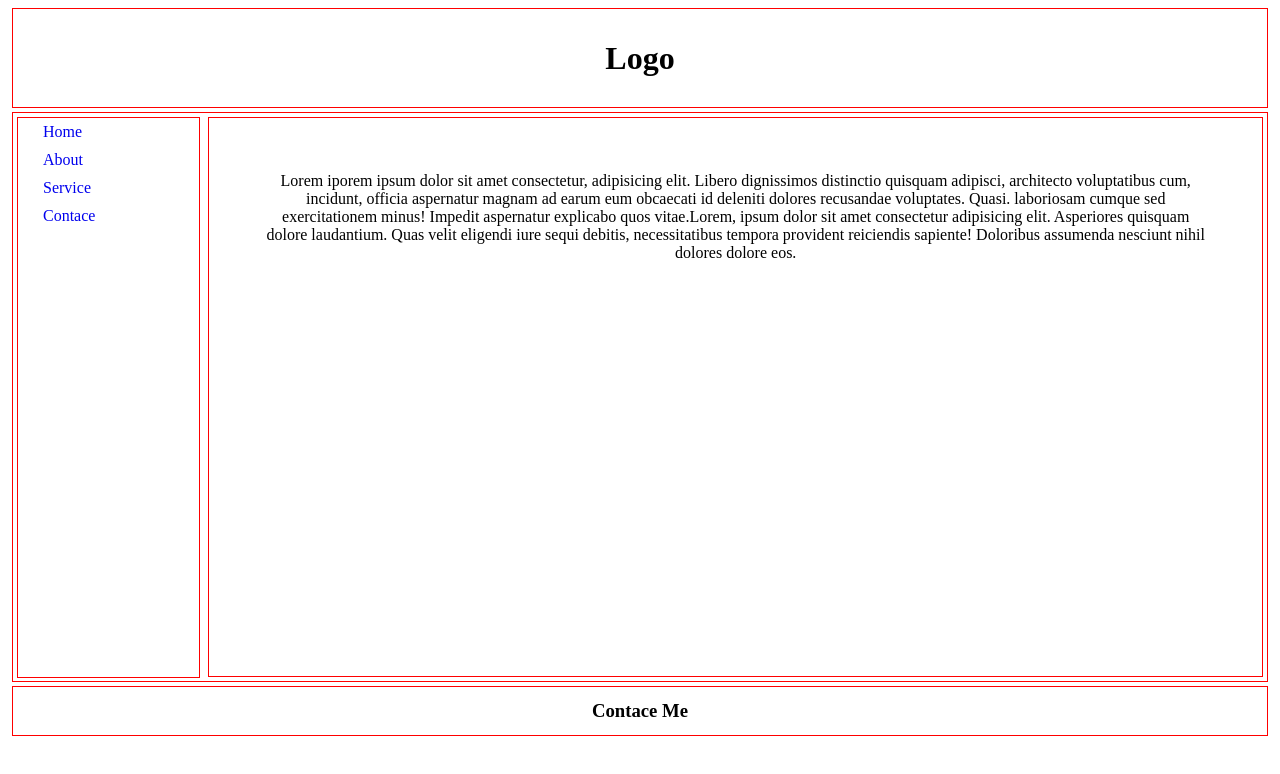
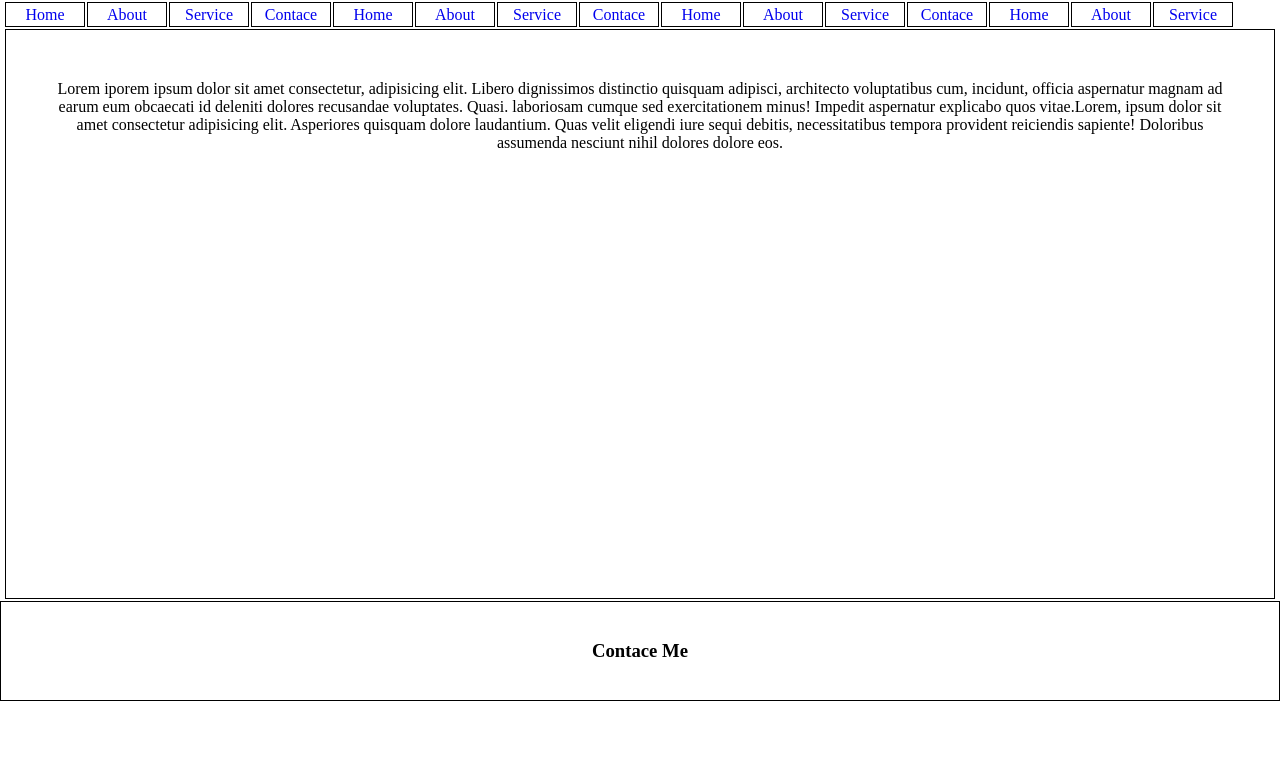
Before and after one commit to Khanchai-pat/Structure-web-HTML-CSS-Basic-, a plain HTML site: page index.html in a window 1280 px wide. Drawn offline with Linux system fonts and the light colour scheme.

Commit message:
second commit

```diff
--- a/index.css
+++ b/index.css
@@ -1,40 +1,56 @@
 * {
     padding: 0;
-    margin: 4px;
+    margin: 0;
     box-sizing: border-box;
 }
 
 .Header {
-    height: 100px;
-    border: 1px solid red;
+    margin: 2px 4px;
+    display: flex;
+    justify-content: start;
+    /* height: 50px; */
+    /* border: 1px solid rgb(0, 0, 0); */
+    /* align-items: center; */
+}
+
+.Body {
+    margin: 2px 5px;
+    height: 570px;
+    border: 1px solid rgb(0, 0, 0);
+    display: flex;
+    justify-content: center;
+    /* align-items: center; */
+}
+
+.Navbar {
     display: flex;
     align-items: center;
     justify-content: center;
-}
-
-.Body {
-    height: 570px;
-    border: 1px solid red;
-    display: flex;
-}
-
-.Navbar {
-    padding-left: 20px;
-    width: 225px;
-    height: 561px;
-    display: flex;
-    flex-direction: column;
-    border: 1px solid red;
-
+    /* border: 1px solid red; */
+    /* padding: 0 10px; */
+    /* flex-direction: column; */
+    /* border: 1px solid red; */
 }
 
 .Navbar a {
-    margin: 5px;
+    display: flex;
+    align-items: center;
+    justify-content: center;
+    margin: 0 1px;
     text-decoration: none;
+    height: 25px;
+    width: 80px;
+    border: 0.1px solid rgb(0, 0, 0);
+}
+
+.Navbar a:hover {
+    background-color: rgb(218, 218, 218);
+    /* border: 1px solid rgb(0, 0, 0); */
+    color: rgb(0, 0, 0);
 }
 
 .Content {
-    border: 1px solid red;
+    /* border: 1px solid red; */
     width: 1300px;
     display: flex;
     flex-direction: column;
@@ -44,10 +60,10 @@
 }
 
 .Footer {
-    height: 50px;
+    height: 100px;
     text-align: center;
     display: flex;
     align-items: center;
     justify-content: center;
-    border: 1px solid red;
+    border: 1px solid rgb(0, 0, 0);
 }
--- a/index.html
+++ b/index.html
@@ -1,28 +1,53 @@
 <!DOCTYPE html>
 <html lang="en">
+
 <head>
     <meta charset="UTF-8">
     <meta name="viewport" content="width=device-width, initial-scale=1.0">
     <link rel="stylesheet" href="index.css">
     <title>Basic Frist Web</title>
 </head>
+
 <body>
     <div class="Header">
-        <div class="Logo"><h1>Logo</h1></div>
+        <!-- <div class="Logo">
+            <h1>Logo</h1>
+        </div> -->
+        <div class="Navbar">
+            <a href="/index.html">Home</a>
+            <a href="/page/about.html">About</a>
+            <a href="/page/service.html">Service</a>
+            <a href="/page/contace.html">Contace</a>
+            <a href="/index.html">Home</a>
+            <a href="/page/about.html">About</a>
+            <a href="/page/service.html">Service</a>
+            <a href="/page/contace.html">Contace</a>
+            <a href="/index.html">Home</a>
+            <a href="/page/about.html">About</a>
+            <a href="/page/service.html">Service</a>
+            <a href="/page/contace.html">Contace</a>
+            <a href="/index.html">Home</a>
+            <a href="/page/about.html">About</a>
+            <a href="/page/service.html">Service</a>
+            <!-- <a href="/page/contace.html">Contace</a> -->
+            <!-- <a href="/page/about.html">About</a> -->
+            <!-- <a href="/page/service.html">Service</a> -->
+            <!-- <a href="/page/contace.html">Contace</a> -->
+        </div>
     </div>
     <div class="Body">
-        <div class="Navbar">
-            <a href="#">Home</a>
-            <a href="#">About</a>
-            <a href="#">Service</a>
-            <a href="#">Contace</a>
-        </div>
         <div class="Content">
-            <p class="Detail"> Lorem iporem ipsum dolor sit amet consectetur, adipisicing elit. Libero dignissimos distinctio quisquam adipisci, architecto voluptatibus cum, incidunt, officia aspernatur magnam ad earum eum obcaecati id deleniti dolores recusandae voluptates. Quasi. laboriosam cumque sed exercitationem minus! Impedit aspernatur explicabo quos vitae.Lorem, ipsum dolor sit amet consectetur adipisicing elit. Asperiores quisquam dolore laudantium. Quas velit eligendi iure sequi debitis, necessitatibus tempora provident reiciendis sapiente! Doloribus assumenda nesciunt nihil dolores dolore eos.</p>
+            <p class="Detail"> Lorem iporem ipsum dolor sit amet consectetur, adipisicing elit. Libero dignissimos
+                distinctio quisquam adipisci, architecto voluptatibus cum, incidunt, officia aspernatur magnam ad earum
+                eum obcaecati id deleniti dolores recusandae voluptates. Quasi. laboriosam cumque sed exercitationem
+                minus! Impedit aspernatur explicabo quos vitae.Lorem, ipsum dolor sit amet consectetur adipisicing elit.
+                Asperiores quisquam dolore laudantium. Quas velit eligendi iure sequi debitis, necessitatibus tempora
+                provident reiciendis sapiente! Doloribus assumenda nesciunt nihil dolores dolore eos.</p>
         </div>
     </div>
     <div class="Footer">
         <h3>Contace Me</h3>
     </div>
 </body>
+
 </html>
```
Also changed, not shown: page/about.html (added, +39 -0 lines), page/contace.html (added, +40 -0 lines), page/service.html (added, +39 -0 lines).
